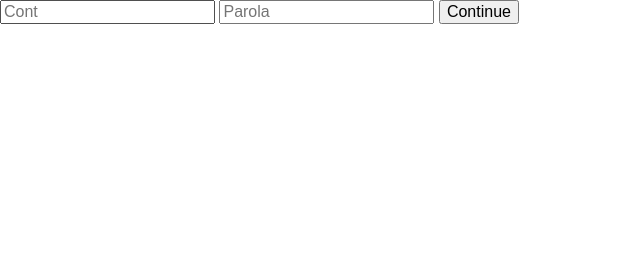
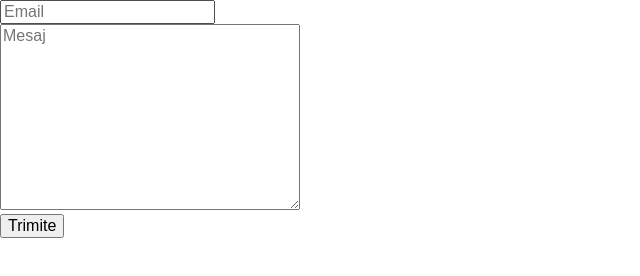
Before and after one commit to tvararu/web-lab, a plain HTML site: page lab3/tema3_1/index.html in a window 1280 px wide. Shown: the whole page, without its empty margins (0-640 px from the left). Drawn offline with Linux system fonts and the light colour scheme.

Commit message:
Finish contact form example

```diff
--- a/lab3/tema3_1/index.html
+++ b/lab3/tema3_1/index.html
@@ -11,10 +11,10 @@
 
   <body>
     <form action="index.html" method="get" accept-charset="utf-8">
-      <input type="text" name="name" placeholder="Cont">
-      <input type="password" name="pass" placeholder="Parola">
+      <input type="text" name="name" placeholder="Email"><br>
+      <textarea name="body" placeholder="Mesaj" cols="30" rows="10"></textarea><br>
 
-      <button type="submit">Continue</button>
+      <button type="submit">Trimite</button>
     </form>
   </body>
 </html>
```
